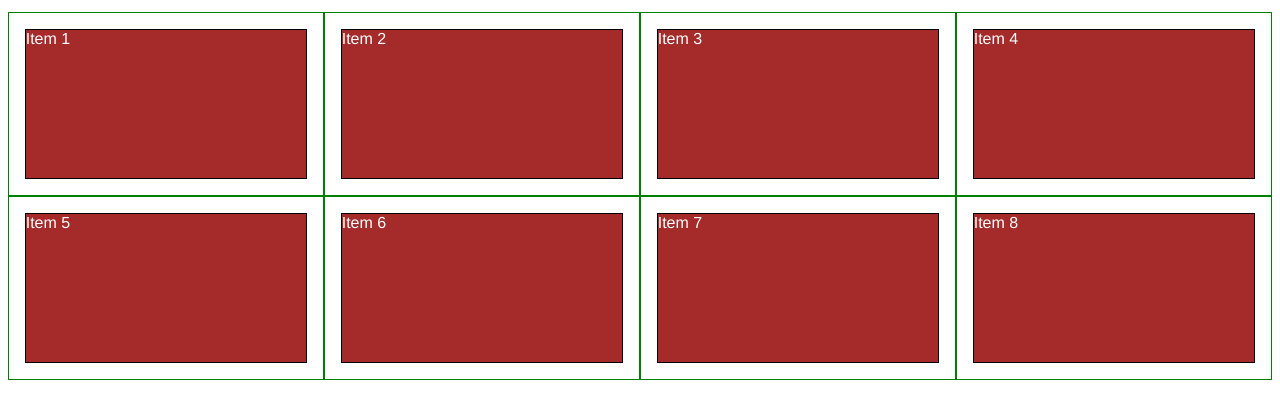
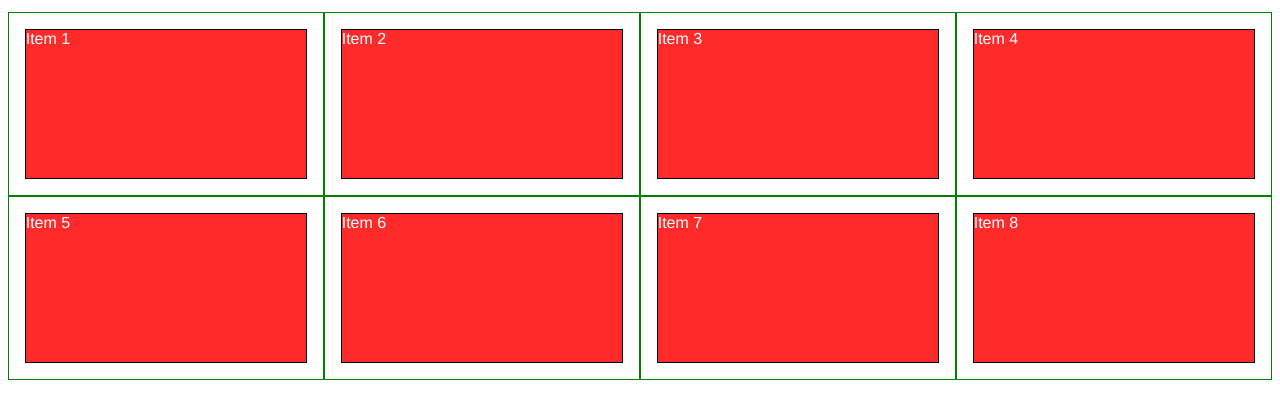
Before and after one commit to yribarne/Coursera, a plain HTML site: page module2-solution/index.html in a window 1280 px wide. Shown: the part 61-480 px from the top of the page. Drawn offline with Linux system fonts and the light colour scheme.

Commit message:
Update styles.css

```diff
--- a/module2-solution/css/styles.css
+++ b/module2-solution/css/styles.css
@@ -8,7 +8,7 @@ h1 {
 }
 p {
   border: 1px solid black;
-  background-color: #A52A2A;
+  background-color: #FF2A2A;
   width: 90%;
   height: 150px;
   margin-right: auto;
```
